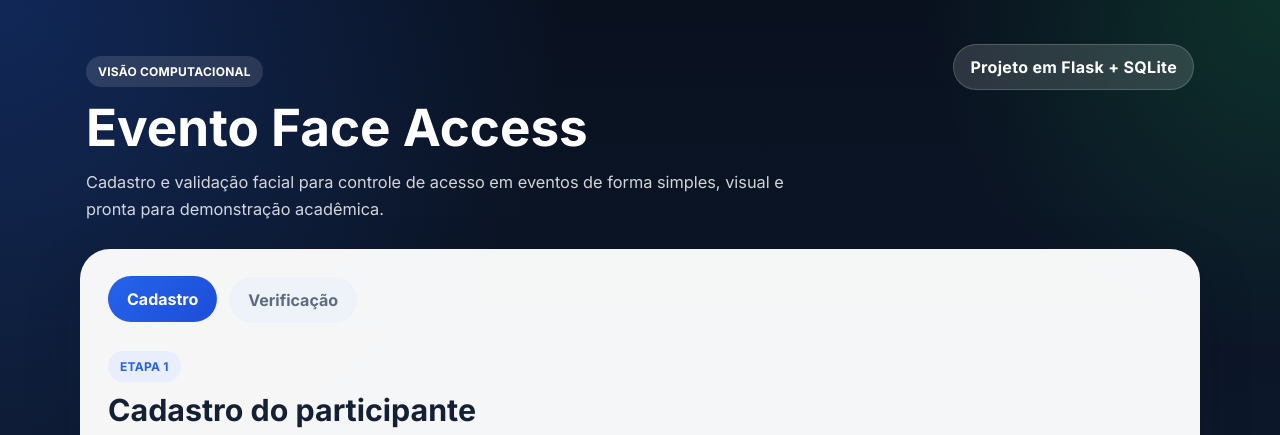
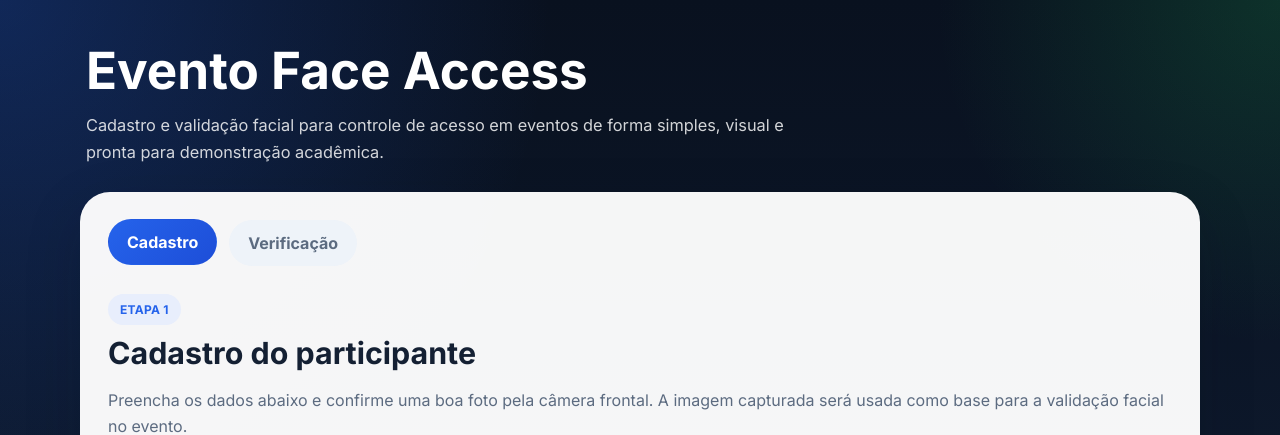
Before and after one commit to Luizaconcor/Visao_Computacional, a Flask app: page / in a window 1280 px wide. Shown: the top 435 px of the page. Run offline with Flask 3, Linux system fonts and the light colour scheme.

Commit message:
Remove eyebrow text and hero badge from base template
Removed the eyebrow paragraph and hero badge from the header.

```diff
--- a/app/templates/base.html
+++ b/app/templates/base.html
@@ -14,14 +14,12 @@
     <div class="page-shell">
         <header class="hero">
             <div>
-                <p class="eyebrow">Visão Computacional</p>
                 <h1 class="hero-title">Evento Face Access</h1>
                 <p class="hero-subtitle">
                     Cadastro e validação facial para controle de acesso em eventos de forma simples,
                     visual e pronta para demonstração acadêmica.
                 </p>
             </div>
-            <div class="hero-badge">Projeto em Flask + SQLite</div>
         </header>
 
         <main class="container-card">
```
